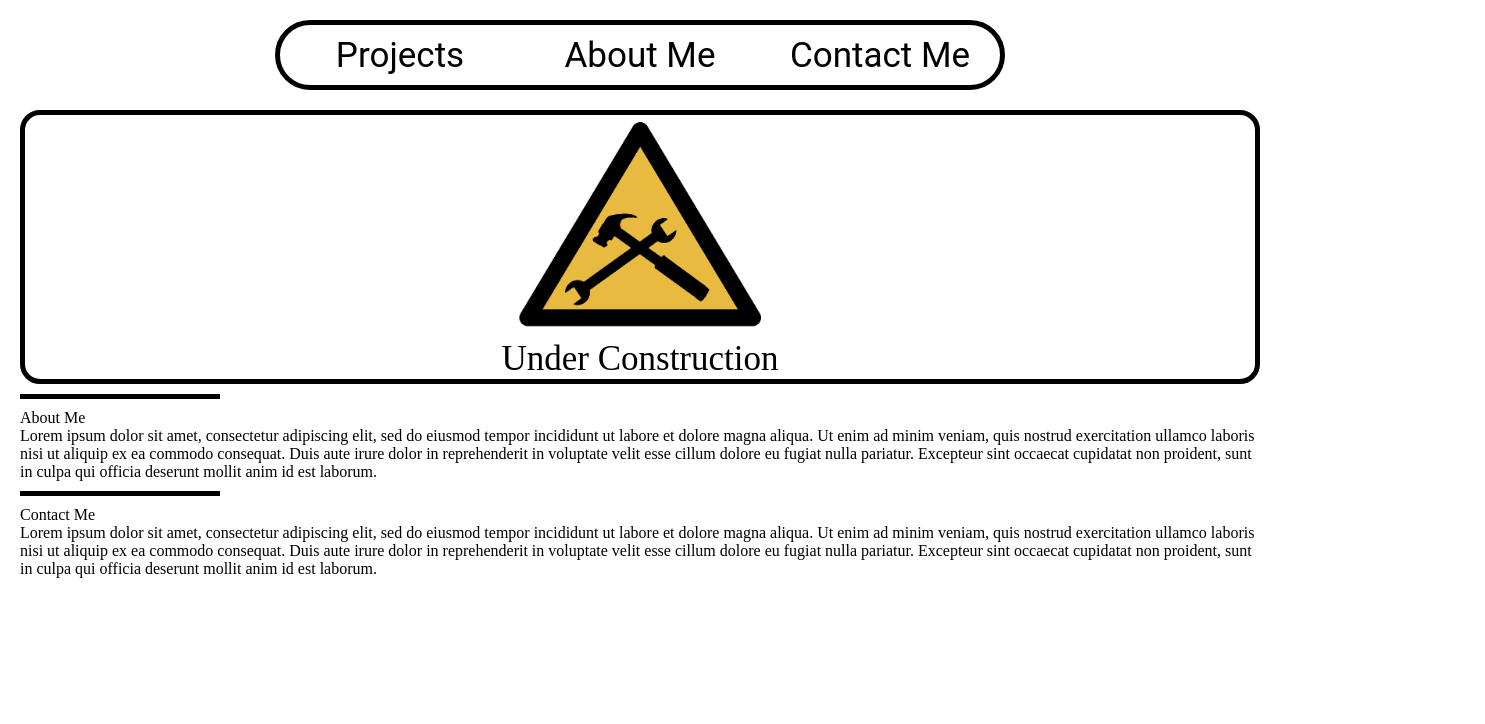
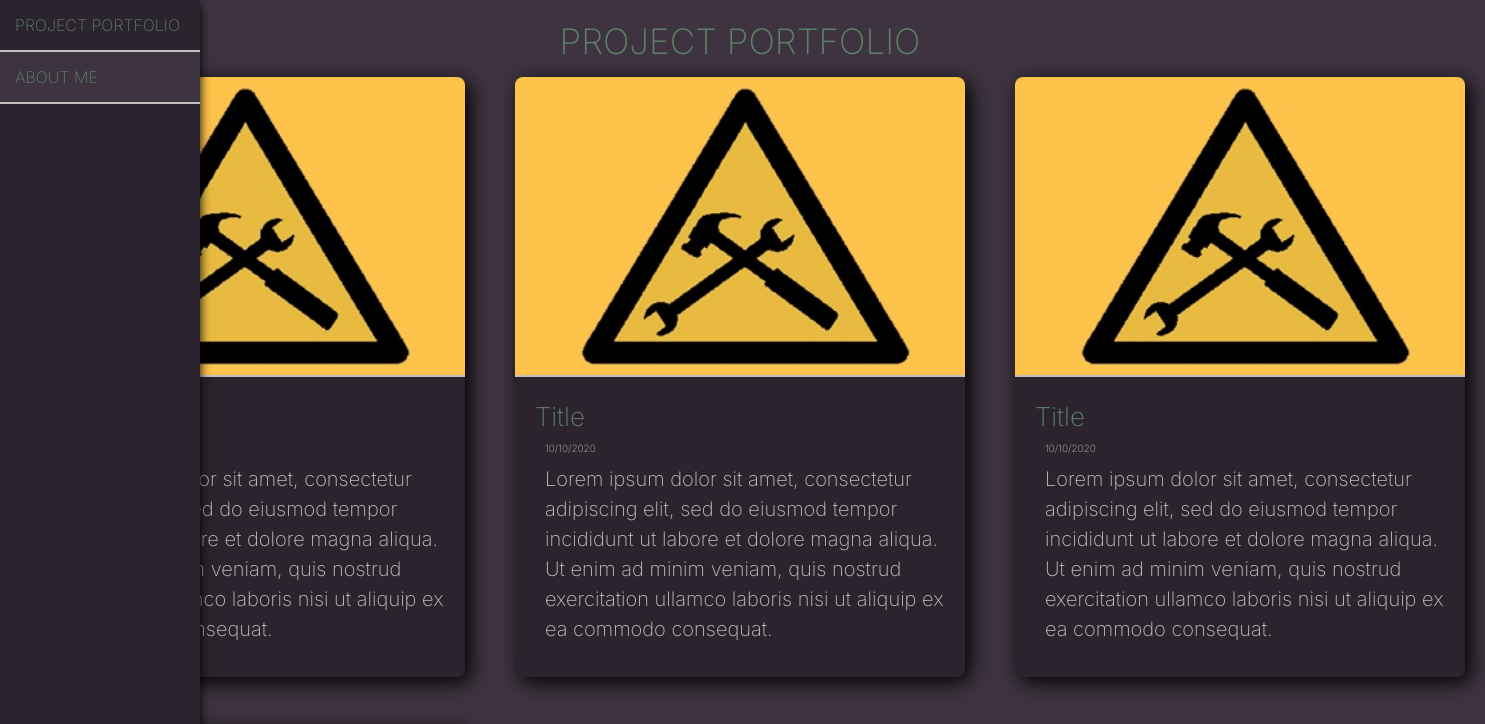
Before and after one commit to UltraKingLoser/HungryMind, a plain HTML site: page index.html in a window 1280 px wide. Shown: the top 724 px of the page, 1485 px wide, since content can reach past the window. Drawn offline with Linux system fonts and the light colour scheme; a web font is replaced by a local one.

Commit message:
Complete rehaul
complete rehaul
new design
project portfolio and about me page only, simplistic design

```diff
--- a/index.html
+++ b/index.html
@@ -5,38 +5,63 @@
 
         <link rel="preconnect" href="https://fonts.googleapis.com">
         <link rel="preconnect" href="https://fonts.gstatic.com" crossorigin>
-        <link href="https://fonts.googleapis.com/css2?family=Bitcount+Grid+Double:wght@100..900&display=swap" rel="stylesheet">
+        <link href="https://fonts.googleapis.com/css2?family=Inter:ital,opsz,wght@0,14..32,100..900;1,14..32,100..900&display=swap" rel="stylesheet">
 
+        <link rel='stylesheet' href='./styles/general.css'>
         <link rel='stylesheet' href='./styles/homepage.css'>
+        <link rel='stylesheet' href='./styles/nav.css'>
         <script src="/scripts/homepage.js" defer></script>
     </head>
     <body>
         <nav>
-            <div class="nav-button left-button">
-                Projects
-            </div>
-            <div class="nav-button middle-button">
-                About Me
-            </div>
-            <div class="nav-button right-button">
-                Contact Me
-            </div>
+            <a href="./index.html" class="nav-button">
+                PROJECT PORTFOLIO
+            </a>
+            <a href="./about-me.html" class="nav-button">
+                ABOUT ME
+            </a>
         </nav>
         <div id="main-content-container">
-            <div id="projects-container">
-                <img src="./images/under-construction.png" alt="under construction image" class="under-construction-image">
-                <p class="under-construction-text">Under Construction</p>
-            </div>
-            <div class="separator"></div>
-            <div id="about-me-container">
-                <p class="heading">About Me</p>
-                <p class="body-text">Lorem ipsum dolor sit amet, consectetur adipiscing elit, sed do eiusmod tempor incididunt ut labore et dolore magna aliqua. Ut enim ad minim veniam, quis nostrud exercitation ullamco laboris nisi ut aliquip ex ea commodo consequat. Duis aute irure dolor in reprehenderit in voluptate velit esse cillum dolore eu fugiat nulla pariatur. Excepteur sint occaecat cupidatat non proident, sunt in culpa qui officia deserunt mollit anim id est laborum.</p>
-            </div>
-            <div class="separator"></div>
-            <div id="contact-me-container">
-                <p class="heading">Contact Me</p>
-                <p class="body-text">Lorem ipsum dolor sit amet, consectetur adipiscing elit, sed do eiusmod tempor incididunt ut labore et dolore magna aliqua. Ut enim ad minim veniam, quis nostrud exercitation ullamco laboris nisi ut aliquip ex ea commodo consequat. Duis aute irure dolor in reprehenderit in voluptate velit esse cillum dolore eu fugiat nulla pariatur. Excepteur sint occaecat cupidatat non proident, sunt in culpa qui officia deserunt mollit anim id est laborum.</p>
+            <div class="content-container">
+                <p id="projects-heading" class="heading">PROJECT PORTFOLIO</p>
+                <div id="project-card-container" class="content">
+                    <div class="project-card">
+                        <img class="project-card-image" src="./images/testbanner.jpg" alt="testbanner">
+                        <div class="project-card-body">
+                            <p class="project-card-title">Title</p>
+                            <p class="project-card-date">10/10/2020</p>
+                            <p class="project-card-description">Lorem ipsum dolor sit amet, consectetur adipiscing elit, sed do eiusmod tempor incididunt ut labore et dolore magna aliqua. Ut enim ad minim veniam, quis nostrud exercitation ullamco laboris nisi ut aliquip ex ea commodo consequat.</p>
+                        </div>
+                    </div>
+                    <div class="project-card">
+                        <img class="project-card-image" src="./images/testbanner.jpg" alt="testbanner">
+                        <div class="project-card-body">
+                            <p class="project-card-title">Title</p>
+                            <p class="project-card-date">10/10/2020</p>
+                            <p class="project-card-description">Lorem ipsum dolor sit amet, consectetur adipiscing elit, sed do eiusmod tempor incididunt ut labore et dolore magna aliqua. Ut enim ad minim veniam, quis nostrud exercitation ullamco laboris nisi ut aliquip ex ea commodo consequat.</p>
+                        </div>
+                    </div>
+                    <div class="project-card">
+                        <img class="project-card-image" src="./images/testbanner.jpg" alt="testbanner">
+                        <div class="project-card-body">
+                            <p class="project-card-title">Title</p>
+                            <p class="project-card-date">10/10/2020</p>
+                            <p class="project-card-description">Lorem ipsum dolor sit amet, consectetur adipiscing elit, sed do eiusmod tempor incididunt ut labore et dolore magna aliqua. Ut enim ad minim veniam, quis nostrud exercitation ullamco laboris nisi ut aliquip ex ea commodo consequat.</p>
+                        </div>
+                    </div>
+                    <div class="project-card">
+                        <img class="project-card-image" src="./images/testbanner.jpg" alt="testbanner">
+                        <div class="project-card-body">
+                            <p class="project-card-title">Title</p>
+                            <p class="project-card-date">10/10/2020</p>
+                            <p class="project-card-description">Lorem ipsum dolor sit amet, consectetur adipiscing elit, sed do eiusmod tempor incididunt ut labore et dolore magna aliqua. Ut enim ad minim veniam, quis nostrud exercitation ullamco laboris nisi ut aliquip ex ea commodo consequat.</p>
+                        </div>
+                    </div>
+                </div>
             </div>
         </div>
+        <footer>
+            Last Updated: 15/07/2025
+        </footer>
     </body>
 </html>
--- /dev/null
+++ b/styles/about-me.css
@@ -0,0 +1,25 @@
+:root{
+    --personal-photo-size: 250px;
+    --personal-photo-radius: calc(var(--personal-photo-size)/2);
+}
+
+#main-content-container{
+    display: flex;
+    justify-content: center;
+
+    flex: 1;
+}
+
+#content-container{
+    display: flex;
+    flex-direction: column;
+    align-items: center;
+    width: 1400px;
+    padding: 20px;
+}
+
+#personal-photo{
+    width: var(--personal-photo-size);
+    height: var(--personal-photo-size);
+    border-radius: var(--personal-photo-radius);
+}
--- /dev/null
+++ b/styles/general.css
@@ -0,0 +1,27 @@
+:root{
+    --card-bg-color: #2B232D;
+    --bg-color: #3E3340;
+    --card-border-radius: 8px;
+    --body-displacement: 200px;
+    --heading-text-color: #5F8267;
+    --main-color: #c0c0c0;
+}
+
+*{
+    margin: 0;
+    padding: 0;
+    font-family: "Inter";
+    font-weight: 200;
+}
+
+body{
+    background-color: var(--bg-color);
+    color: var(--main-color);
+    padding-left: var(--body-displacement);
+}
+
+footer{
+    margin: 15px 0;
+    display: flex;
+    justify-content: center;
+}
--- a/styles/homepage.css
+++ b/styles/homepage.css
@@ -1,95 +1,70 @@
-:root{
-    --banana-black: #290d0d;
+.content-container{
+    align-self: center;
+    width: 1450px;
+    padding: 20px;
 }
 
-body {
+.heading{
     display: flex;
-    padding: 0;
-    margin: 0;
-    padding-top: 90px;
+    justify-content: center;
+    font-size: 35px;
+    color: var(--heading-text-color);
 }
 
-p{
-    margin: 0;
+#main-content-container{
+    display: flex;
+    flex-direction: column;
+    flex: 1;
+    row-gap: 20px;
 }
 
-/*Nav Buttons*/
-nav {
+.content{
+    margin-top: 15px;
+}
+
+#project-card-container{
     display: flex;
     flex-direction: row;
-    align-items: center;
-    position: fixed;
-    top: 20px;
-    left: 50%;
-    transform: translate(-50%);
-    height: 60px;
-    border: 5px solid black;
-    border-radius: 50px;
-    background-color: white;
+    flex-wrap: wrap;
+    column-gap: 50px;
+    row-gap: 50px;
 }
 
-.nav-button {
-    font-family: "Roboto";
-    color: black;
-    font-size: 35px;
-
-    height: 100%;
-    width: 200px;
-    padding: 0 20px;
-
-    display: flex;
-    align-items: center;
-    justify-content: center;
+.project-card{
+    background-color: var(--card-bg-color);
+    width: 450px;
+    min-width: 450px;
+    height: 600px;
+    border-radius: var(--card-border-radius);
+    box-shadow: 5px 5px 20px black;
 }
 
-.nav-button:hover{
-    opacity: 50%;
-    background-color: grey;
-}
-
-.left-button{
-    border-top-left-radius: 50px;
-    border-bottom-left-radius: 50px;
-}
-
-.right-button{
-    border-top-right-radius: 50px;
-    border-bottom-right-radius: 50px;
-}
-
-/*Main content*/
-#main-content-container{
+.project-card-body{
     padding: 20px;
-
     display: flex;
     flex-direction: column;
     row-gap: 10px;
-    flex: 1;
 }
 
-#projects-container{
-    display: flex;
-    flex-direction: column;
-    align-items: center;
-    border: 5px solid black;
-    border-radius: 20px;
+.project-card-title{
+    font-size: 26px;
+    color: var(--heading-text-color)
 }
 
-#about-me-container{
-
+.project-card-date{
+    font-size: 10px;
+    padding-left: 10px;
 }
 
-.separator{
-    height: 5px;
-    width: 200px;
-    background-color: black;
+.project-card-description{
+    font-size: 20px;
+    line-height: 30px;
+    padding-left: 10px;
 }
 
-/*under construction*/
-.under-construction-image{
-    width: 250px;
+.project-card-image{
+    width: 450px;
+    border-top-left-radius: var(--card-border-radius);
+    border-top-right-radius: var(--card-border-radius);
+    border-bottom: 2px solid var(--main-color);
 }
-
-.under-construction-text{
-    font-size: 35px;
-}
--- /dev/null
+++ b/styles/nav.css
@@ -0,0 +1,28 @@
+*{
+    text-decoration: none;
+}
+
+nav{
+    background-color: var(--card-bg-color);
+    display: flex;
+    flex-direction: column;
+    width: var(--body-displacement);
+    position: fixed;
+    left: 0;
+    top: 0;
+    bottom: 0;
+    box-shadow: 0px 5px 10px black;
+}
+
+.nav-button{
+    background-color: var(--bg-color);
+    width: 200px;
+    padding: 15px;
+    box-sizing: border-box;
+    border-bottom: 2px solid var(--main-color);
+    color: var(--heading-text-color)
+}
+
+.nav-button:hover{
+    background-color: var(--card-bg-color);
+}
```
Also changed, not shown: about-me.html (added, +35 -0 lines), images/testbanner.jpg (added), scripts/homepage.js (deleted).
